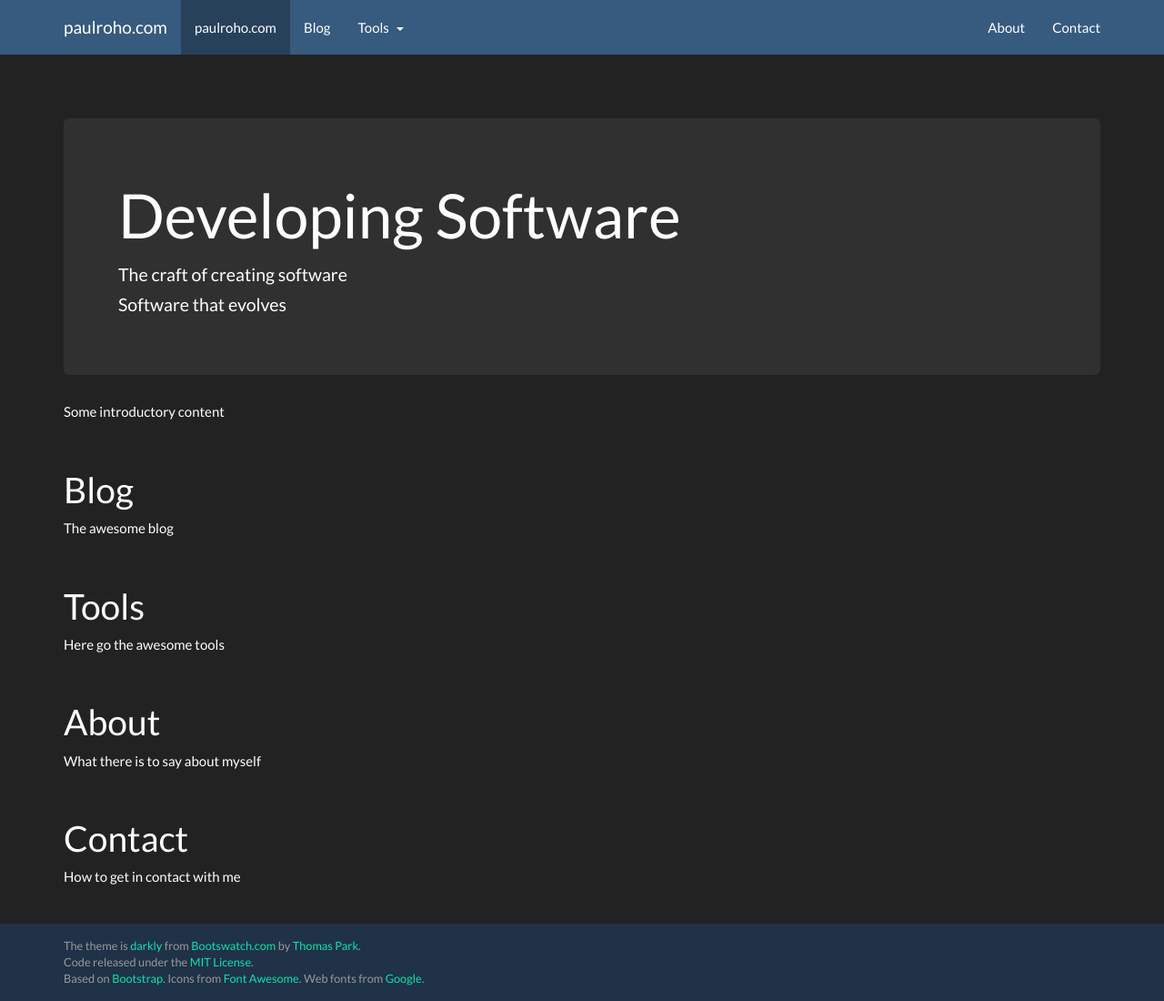
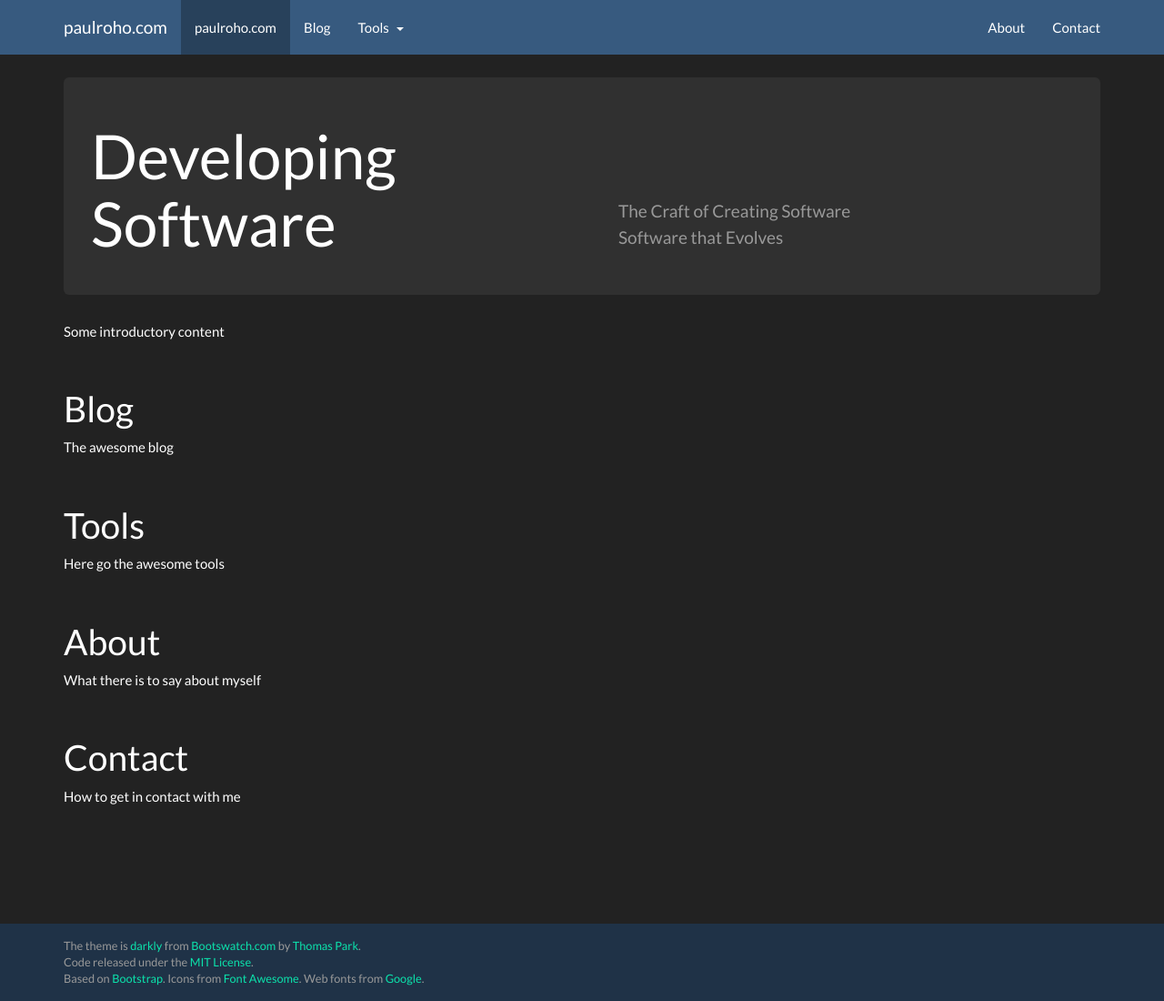
Before and after one commit to paulroho/paulroho.github.io, a Jekyll site: the page index.html, which Jekyll copies as it is, in a window 1280 px wide and 1100 px high. Shown: the whole window at 91% size. Built offline with Jekyll 4.4.1, drawn with Linux system fonts in a browser that asks for light colours; nearby versions of some CDN libraries.

Commit message:
More responsive jumbotron including responsive content

```diff
--- a/index.html
+++ b/index.html
@@ -7,7 +7,7 @@
     <title>paulroho.com - Paul Rohorzka on Developing Software</title>
 
     <!-- Bootstrap -->
-    <link rel="stylesheet" href="stylesheets/bootswatch.darkly.min.css">
+    <link rel="stylesheet" href="stylesheets/bootswatch.darkly.css">
     <!--<link rel="stylesheet" href="//netdna.bootstrapcdn.com/bootstrap/3.1.1/css/bootstrap.min.css">
     <link rel="stylesheet" href="//netdna.bootstrapcdn.com/bootstrap/3.1.1/css/bootstrap-theme.min.css">-->
 	<link rel="stylesheet" href="stylesheets/paulroho.css">
@@ -58,8 +58,12 @@
 
       <!-- Main component for a primary marketing message or call to action -->
       <div class="jumbotron">
-        <h1>Developing Software</h1>
-        <p><small>The craft of creating software<br/>Software that evolves</small></p>
+		  <div class="row">
+		  <div class="col-sm-6"><h1>Developing <br class="head-break"/>Software</h1></div>
+		  <div class="col-sm-6 subtext"><h4 class="text-muted just-small">The Craft of Creating Software<!--<br/>Software--> that Evolves</h4><h4 class="text-muted just-large">The Craft of Creating Software<br/>Software that Evolves</h4></div>
+		</div>
+<!--        <h1>Developing <br class="head-break"/>Software</h1>
+        <div class="text-muted">The craft of creating software<br/>Software that evolves</div>-->
 		<!--<p><span class="glyphicon glyphicon-random"/><span></p>-->
         <!--<p>
           <a class="btn btn-lg btn-primary" href="../../components/#navbar" role="button">View navbar docs &raquo;</a>
--- a/stylesheets/paulroho.css
+++ b/stylesheets/paulroho.css
@@ -32,7 +32,7 @@ body {
 /* Not required for template or sticky footer method. */
 
 body > .container {
-  padding: 60px 15px 0;
+  padding: 15px 15px 0;
 }
 .container .text-muted {
   margin: 20px 0;
@@ -51,6 +51,49 @@ li.dropdown-split-dropdown > a{
 	padding-left:.4ex;
 }
 
+.jumbotron {
+    padding: 8px 20px;
+}
+.head-break {
+    display: none;
+}
+.jumbotron .subtext {
+    padding-left:15px;
+}
+.jumbotron .subtext .just-small {
+    display:block;
+}
+.jumbotron .subtext .just-large {
+    display:none;
+}
+
+@media screen and (min-width: 768px) {
+    .jumbotron {
+        padding-top: 28px;
+        padding-bottom: 28px;
+    }
+
+    .container .jumbotron {
+        padding-left: 30px;
+        padding-right: 30px;
+    }
+
+    .head-break {
+        display:inline;
+    }
+    .jumbotron .subtext {
+        padding-top:85px;
+        padding-left:40px;
+    }
+    .jumbotron .subtext .just-small {
+        display: none;
+    }
+    .jumbotron .subtext .just-large {
+        display: block;
+        line-height:3ex;
+    }
+}
+
 /* Avoid the fixed navbar to hide local anchors */
 a[name] {
 	padding-top:31px;
```
